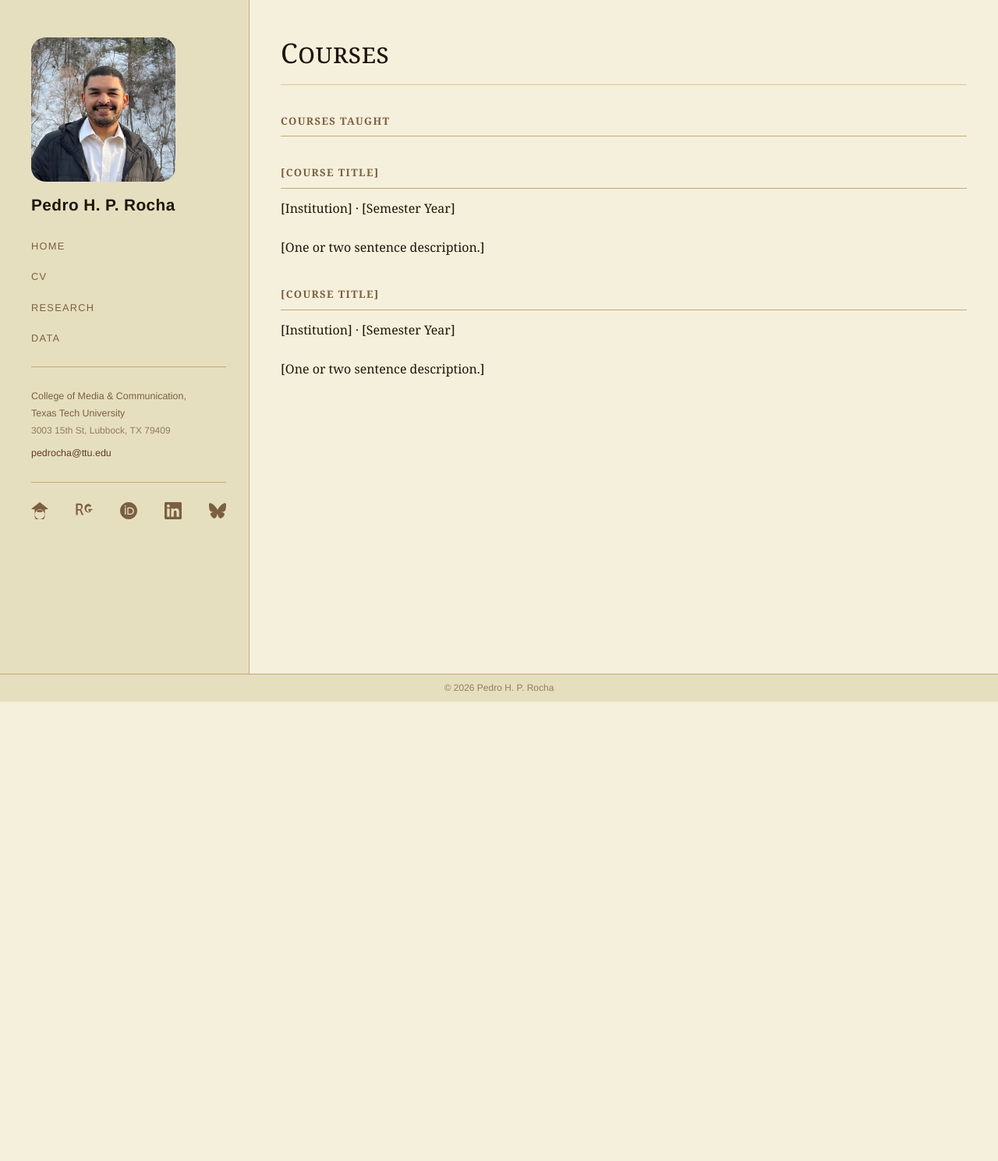
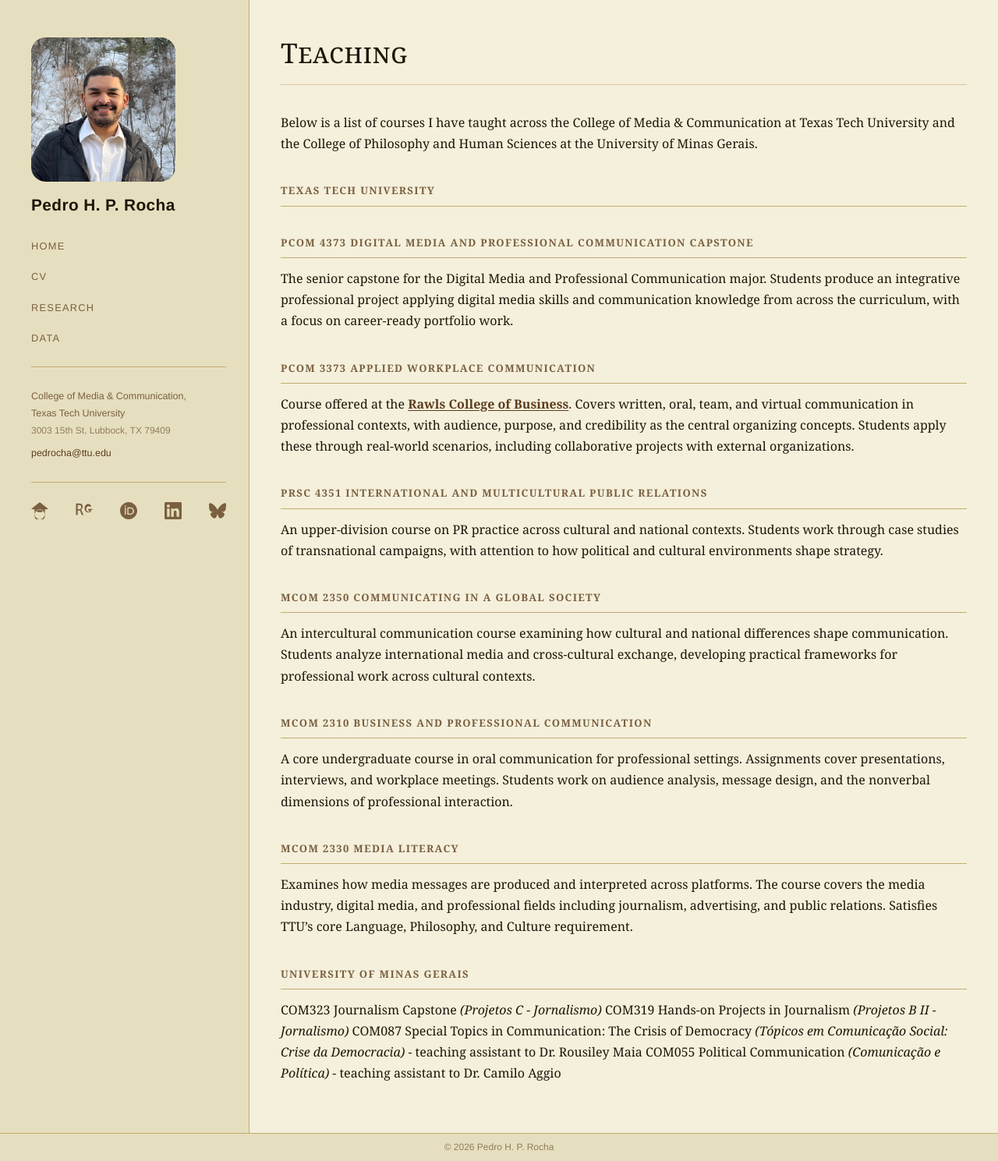
Before and after one commit to pedrohprocha/pedrohprocha.github.io, a Jekyll site: the page built from pages/courses.md, in a window 1280 px wide. Shown: the whole page at 78% size. Built offline with Jekyll 4.4.1, drawn with Linux system fonts in a browser that asks for light colours; some web fonts are replaced; before the commit the page ends 900 px from its top, so only the background shows below that.

Commit message:
change spacing and colors

```diff
--- a/assets/css/main.css
+++ b/assets/css/main.css
@@ -739,7 +739,7 @@ h3 {
 
 /* ── Homepage publications ───────────────────────────────── */
 .pub-list-home p {
-    margin-bottom: 0.75rem;
+    margin-bottom: 0.5rem;
 }
 .pub-list-home {
     display: flex;
--- a/pages/courses.md
+++ b/pages/courses.md
@@ -1,17 +1,35 @@
 ---
 layout: default
-title: Courses
+title: Teaching
 permalink: /courses/
 ---
 
-## Courses Taught
+Below is a list of courses I have taught across the College of Media & Communication at Texas Tech University and the College of Philosophy and Human Sciences at the University of Minas Gerais.
 
-### [Course Title]
-[Institution] · [Semester Year]
 
-[One or two sentence description.]
+## Texas Tech University
 
-### [Course Title]
-[Institution] · [Semester Year]
+### PCOM 4373 Digital Media and Professional Communication Capstone
+The senior capstone for the Digital Media and Professional Communication major. Students produce an integrative professional project applying digital media skills and communication knowledge from across the curriculum, with a focus on career-ready portfolio work.
 
-[One or two sentence description.]
+### PCOM 3373 Applied Workplace Communication
+Course offered at the [Rawls College of Business](https://www.depts.ttu.edu/rawlsbusiness/). Covers written, oral, team, and virtual communication in professional contexts, with audience, purpose, and credibility as the central organizing concepts. Students apply these through real-world scenarios, including collaborative projects with external organizations.
+
+### PRSC 4351 International and Multicultural Public Relations
+An upper-division course on PR practice across cultural and national contexts. Students work through case studies of transnational campaigns, with attention to how political and cultural environments shape strategy.
+
+### MCOM 2350 Communicating in a Global Society
+An intercultural communication course examining how cultural and national differences shape communication. Students analyze international media and cross-cultural exchange, developing practical frameworks for professional work across cultural contexts.
+
+### MCOM 2310 Business and Professional Communication
+A core undergraduate course in oral communication for professional settings. Assignments cover presentations, interviews, and workplace meetings. Students work on audience analysis, message design, and the nonverbal dimensions of professional interaction.
+
+### MCOM 2330 Media Literacy
+Examines how media messages are produced and interpreted across platforms. The course covers the media industry, digital media, and professional fields including journalism, advertising, and public relations. Satisfies TTU's core Language, Philosophy, and Culture requirement.
+
+## University of Minas Gerais
+
+COM323 Journalism Capstone *(Projetos C - Jornalismo)*
+COM319 Hands-on Projects in Journalism *(Projetos B II - Jornalismo)*
+COM087 Special Topics in Communication: The Crisis of Democracy *(Tópicos em Comunicação Social: Crise da Democracia)* - teaching assistant to Dr. Rousiley Maia
+COM055 Political Communication *(Comunicação e Política)* - teaching assistant to Dr. Camilo Aggio
```
